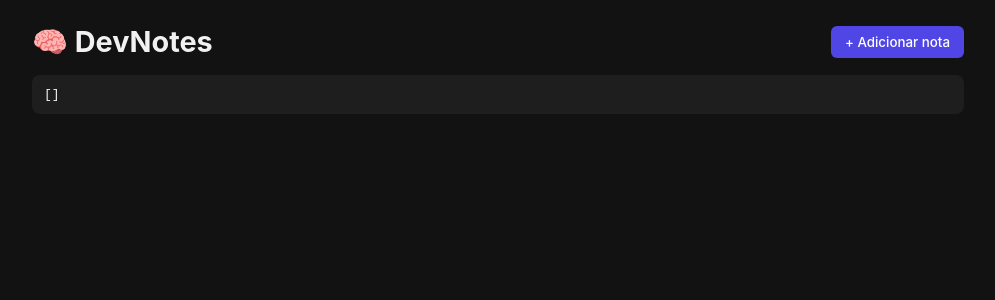
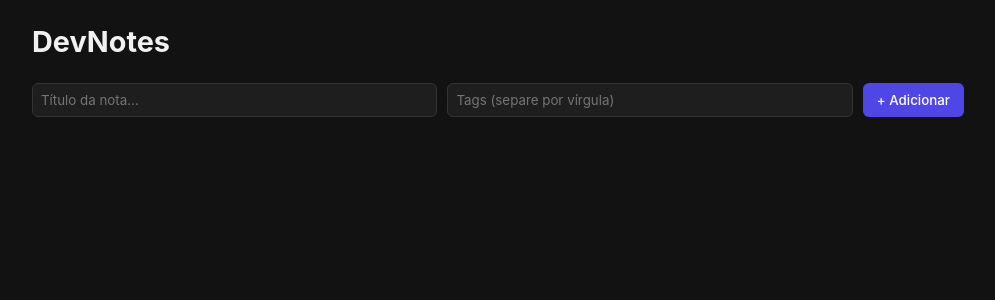
Before and after one commit to Felipe-Yasuo/devnotes, a React (Vite) app: page / in a window 1280 px wide. Shown: the top 300 px of the page, without its empty margins (142-1137 px from the left). Built offline with nearby package versions, Linux system fonts and the light colour scheme.

Commit message:
feat(home): adiciona formulário controlado e renderização real das notas

```diff
--- a/eslint.config.js
+++ b/eslint.config.js
@@ -3,13 +3,18 @@ import globals from 'globals'
 import reactHooks from 'eslint-plugin-react-hooks'
 import reactRefresh from 'eslint-plugin-react-refresh'
 import { defineConfig, globalIgnores } from 'eslint/config'
+import react from 'eslint-plugin-react'
 
 export default defineConfig([
   globalIgnores(['dist']),
   {
     files: ['**/*.{js,jsx}'],
+    plugins: {
+      react,
+    },
     extends: [
       js.configs.recommended,
+      react.configs.recommended,
       reactHooks.configs['recommended-latest'],
       reactRefresh.configs.vite,
     ],
@@ -24,6 +29,7 @@ export default defineConfig([
     },
     rules: {
       'no-unused-vars': ['error', { varsIgnorePattern: '^[A-Z_]' }],
+      'react/react-in-jsx-scope': 'off', // React 17+ não precisa importar React
     },
   },
 ])
--- a/package.json
+++ b/package.json
@@ -19,6 +19,7 @@
     "@types/react-dom": "^19.1.9",
     "@vitejs/plugin-react": "^5.0.4",
     "eslint": "^9.36.0",
+    "eslint-plugin-react": "^7.37.5",
     "eslint-plugin-react-hooks": "^5.2.0",
     "eslint-plugin-react-refresh": "^0.4.22",
     "globals": "^16.4.0",
--- a/src/pages/Home.css
+++ b/src/pages/Home.css
@@ -8,7 +8,66 @@
     display: flex;
     align-items: center;
     justify-content: space-between;
-    margin-bottom: 16px;
+    margin-bottom: 24px;
+}
+
+.note-form {
+    display: flex;
+    gap: 10px;
+    margin-bottom: 24px;
+}
+
+.note-form input {
+    flex: 1;
+    padding: 8px;
+    border-radius: 6px;
+    border: 1px solid #333;
+    background-color: #1e1e1e;
+    color: #f1f1f1;
+}
+
+.note-form button {
+    background-color: #4f46e5;
+    color: #fff;
+    border: none;
+    padding: 8px 14px;
+    border-radius: 6px;
+    font-weight: 500;
+    transition: 0.2s;
+}
+
+.note-form button:hover {
+    background-color: #4338ca;
+}
+
+.notes-list {
+    display: grid;
+    grid-template-columns: repeat(auto-fill, minmax(260px, 1fr));
+    gap: 16px;
+    list-style: none;
+    padding: 0;
+}
+
+.note-item {
+    background-color: #1e1e1e;
+    padding: 12px;
+    border-radius: 8px;
+    border: 1px solid #333;
+}
+
+.note-tags {
+    display: flex;
+    flex-wrap: wrap;
+    gap: 6px;
+    margin: 8px 0;
+}
+
+.note-tags span {
+    font-size: 12px;
+    background-color: #333;
+    color: #ddd;
+    border-radius: 12px;
+    padding: 2px 8px;
 }
 
 .home-header h1 {
@@ -29,6 +88,14 @@
     background-color: #4338ca;
 }
 
+.error-message {
+    color: #f87171;
+    font-size: 0.9rem;
+    margin-bottom: 12px;
+    font-weight: 500;
+}
+
+
 .notes-view {
     background: #1e1e1e;
     color: #f5f5f5;
--- a/src/pages/Home.jsx
+++ b/src/pages/Home.jsx
@@ -1,26 +1,89 @@
 import "./Home.css";
 import { usePersistentState } from "../hooks/usePersistentState";
+import { useState } from "react";
 
 export default function Home() {
     const STORAGE_KEY = "@devnotes:notes";
     const [notes, setNotes] = usePersistentState(STORAGE_KEY, []);
 
-    function handleAddNote() {
+    const [title, setTitle] = useState("");
+    const [tagsInput, setTagsInput] = useState("");
+    const [error, setError] = useState("");
+
+    function handleAddNote(e) {
+        e.preventDefault();
+        if (!title.trim()) {
+            setError("⚠️ O título é obrigatório.");
+            return;
+        }
+
+        const tags = tagsInput
+            .split(",")
+            .map((tag) => tag.trim())
+            .filter(Boolean);
+
+        if (tags.length === 0) {
+            setError("⚠️ É obrigatório adicionar pelo menos uma tag.");
+            return;
+        }
+
         const newNote = {
             id: Date.now(),
-            title: `Nova nota ${notes.length + 1}`,
+            title: title.trim(),
+            tags,
+            createdAt: new Date().toISOString(),
         };
+
+        setError("");
+
+
         setNotes((prev) => [newNote, ...prev]);
+        setTitle("");
+        setTagsInput("");
     }
 
     return (
         <div className="home">
             <header className="home-header">
-                <h1>🧠 DevNotes</h1>
-                <button onClick={handleAddNote}>+ Adicionar nota</button>
+                <h1>DevNotes</h1>
             </header>
 
-            <pre className="notes-view">{JSON.stringify(notes, null, 2)}</pre>
+            <form className="note-form" onSubmit={handleAddNote}>
+                <input
+                    type="text"
+                    placeholder="Título da nota..."
+                    value={title}
+                    onChange={(e) => setTitle(e.target.value)}
+                />
+
+                <input
+                    type="text"
+                    placeholder="Tags (separe por vírgula)"
+                    value={tagsInput}
+                    onChange={(e) => setTagsInput(e.target.value)}
+                />
+
+                <button type="submit">+ Adicionar</button>
+            </form>
+
+            {error && <p className="error-message">{error}</p>}
+
+            <ul className="notes-list">
+                {notes.map((note) => (
+                    <li key={note.id} className="note-item">
+                        <strong>{note.title}</strong>
+
+                        {note.tags.length > 0 && (
+                            <div className="note-tags">
+                                {note.tags.map((tag) => (
+                                    <span key={tag}>#{tag}</span>
+                                ))}
+                            </div>
+                        )}
+                        <small>{new Date(note.createdAt).toLocaleString()}</small>
+                    </li>
+                ))}
+            </ul>
         </div>
     );
 }
```
Also changed, not shown: 1 other file (tests, documents, lock files or other folders).
